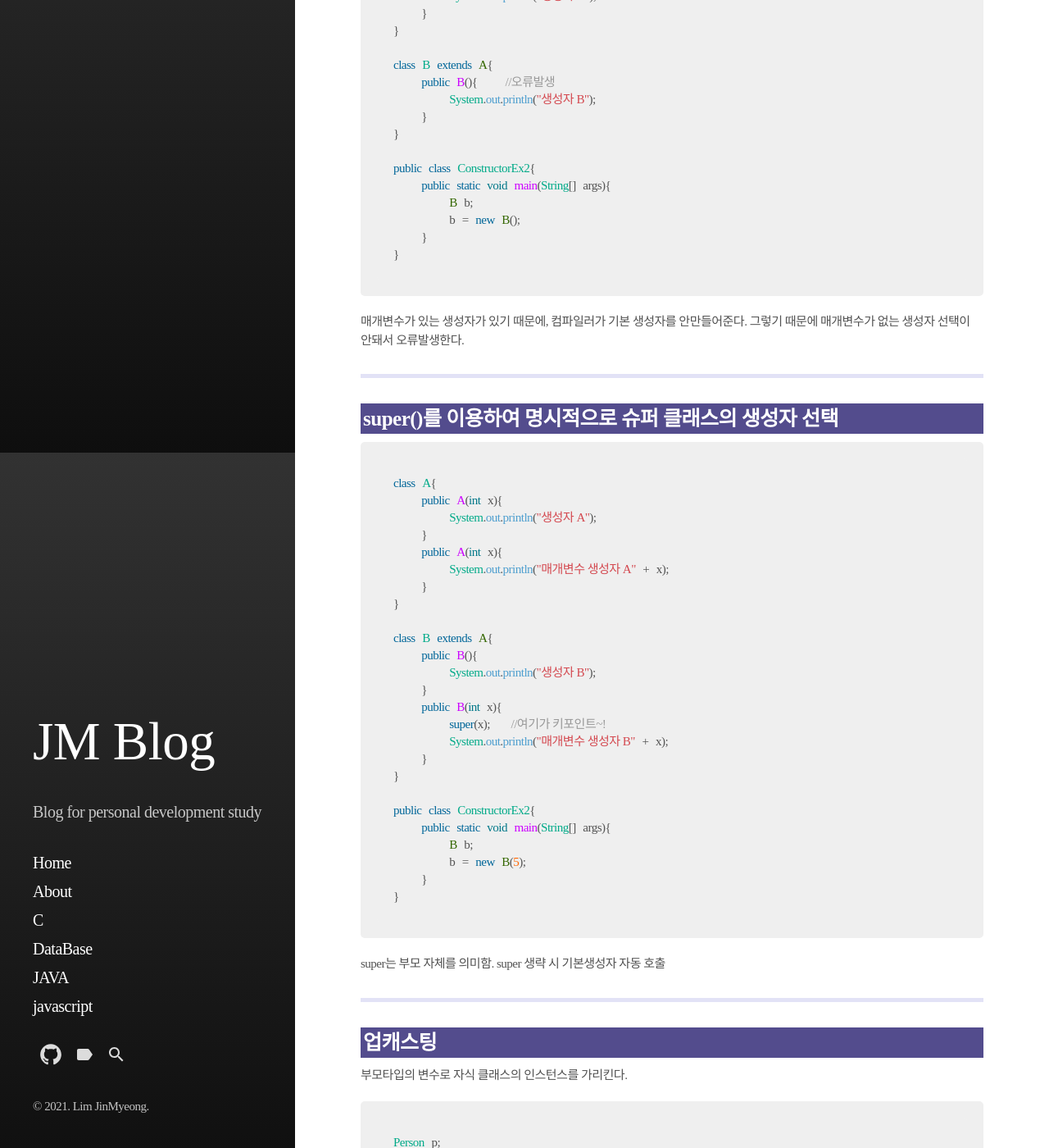
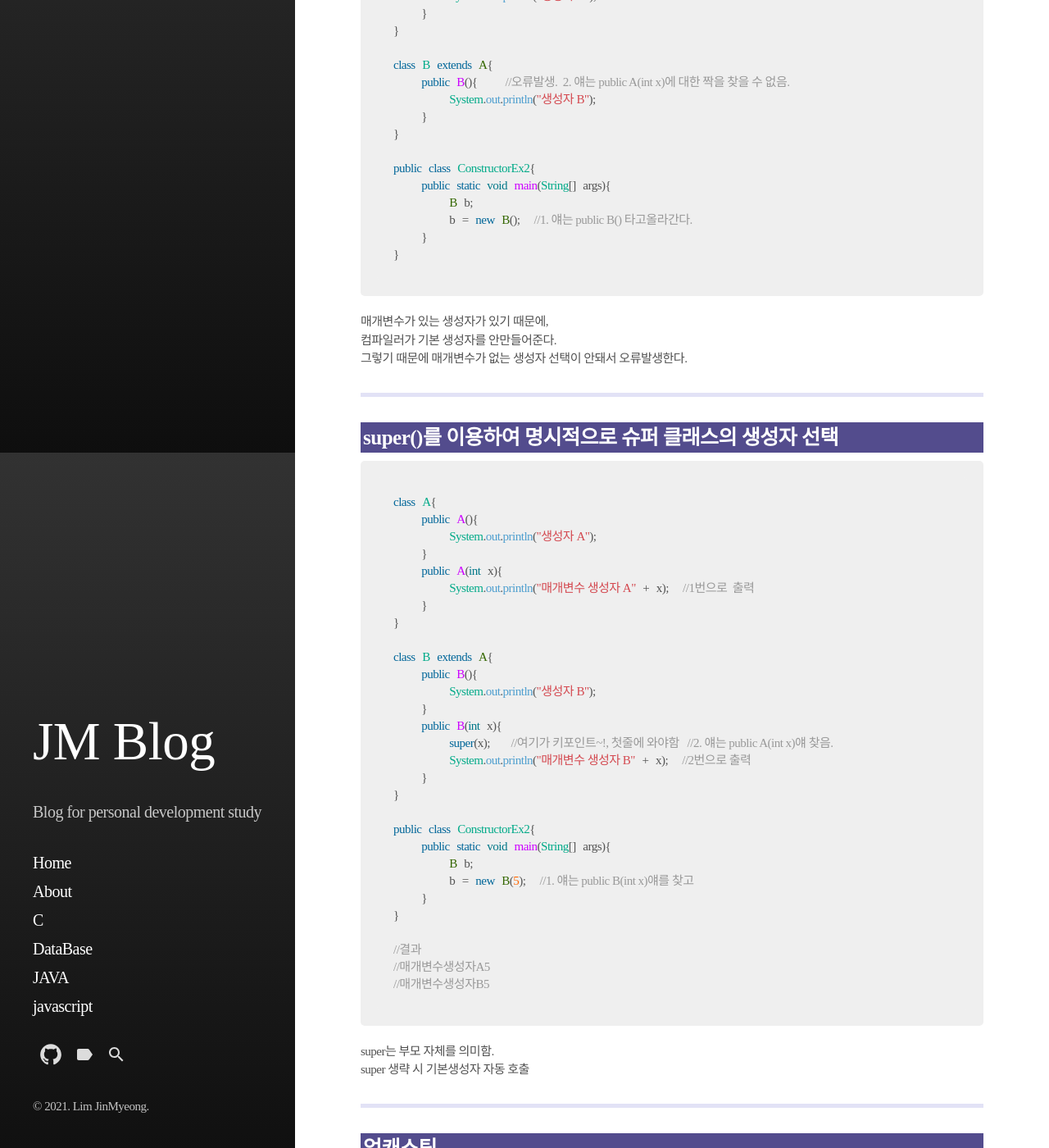
Before and after one commit to jm456789/jm456789.github.io, a Jekyll site: the page built from _posts/2021-06-15-JAVA-day3.md, in a window 1280 px wide and 1400 px high, scrolled down 25548 px. Shown: the whole window at 82% size. Built offline with Jekyll 4.4.1, drawn with Linux system fonts in a browser that asks for light colours; some web fonts are replaced; some of the changed text lies outside the part shown.

````diff
--- a/_posts/2021-06-15-JAVA-day3.md
+++ b/_posts/2021-06-15-JAVA-day3.md
@@ -1164,7 +1164,7 @@
 }
 
 class B extends A{
-    public B(){    //오류발생
+    public B(){    //오류발생.  2. 얘는 public A(int x)에 대한 짝을 찾을 수 없음.
         System.out.println("생성자 B");
     }
 }
@@ -1172,7 +1172,7 @@
 public class ConstructorEx2{
     public static void main(String[] args){
         B b;
-        b = new B();
+        b = new B();  //1. 얘는 public B() 타고올라간다.
     }
 }
 ```
@@ -1187,11 +1187,11 @@
 
 ```java
 class A{
-    public A(int x){
+    public A(){
         System.out.println("생성자 A");
     }
     public A(int x){
-        System.out.println("매개변수 생성자 A" + x);
+        System.out.println("매개변수 생성자 A" + x);  //1번으로  출력
     }
 }
 
@@ -1200,17 +1200,21 @@
         System.out.println("생성자 B");
     }
     public B(int x){
-        super(x);   //여기가 키포인트~!
-        System.out.println("매개변수 생성자 B" + x);
+        super(x);   //여기가 키포인트~!, 첫줄에 와야함   //2. 얘는 public A(int x)얘 찾음.
+        System.out.println("매개변수 생성자 B" + x);  //2번으로 출력
     }
 }
 
 public class ConstructorEx2{
     public static void main(String[] args){
         B b;
-        b = new B(5);
+        b = new B(5);  //1. 얘는 public B(int x)얘를 찾고
     }
 }
+
+//결과
+//매개변수생성자A5
+//매개변수생성자B5
 ```
 
 super는 부모 자체를 의미함.
@@ -1237,6 +1241,12 @@
 인스턴스 형태가 부모냐 자식이냐에 따라 다름.
 인스턴스 형태가 중요!
 
+```java
+Person p = new Student("이재문"); //업캐스팅
+
+Student s = (Student)p;  //다운캐스팅. 시작주소값을 넘겨줘서 student 타입으로 형변환 해라
+```
+
 ---
 
 ### instanceof 연산자
````
Also changed, not shown: other parts of _posts/2021-06-15-JAVA-day3.md (+5 -0 lines).
